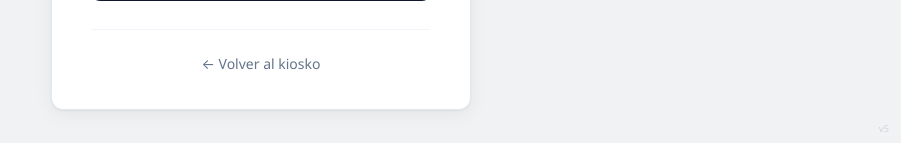
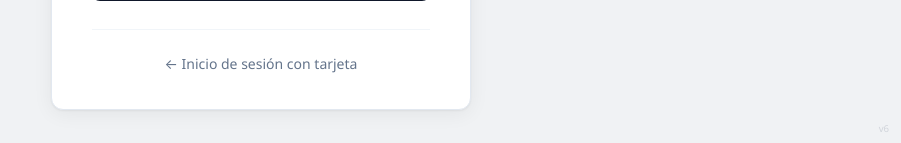
Before and after one commit to duecaz/nfc, a Flask app: page /cambiar-clave in a window 1280 px wide. Shown: the part 657-800 px from the top of the page, without its empty margins (379-1280 px from the left). Run offline with Flask 3, Linux system fonts and the light colour scheme.

Commit message:
ui: quitar "kiosko" del texto visible, rediseñar /reset estilo corporativo v6

```diff
--- a/app.py
+++ b/app.py
@@ -26,7 +26,7 @@ limiter = Limiter(
     storage_uri="memory://",
 )
 
-VERSION              = "5"
+VERSION              = "6"
 NEXTCLOUD_URL        = os.environ.get("NEXTCLOUD_URL", "http://192.168.1.50:8181")
 NEXTCLOUD_PUBLIC_URL = os.environ.get("NEXTCLOUD_PUBLIC_URL", NEXTCLOUD_URL)
 COOKIE_DOMAIN        = os.environ.get("COOKIE_DOMAIN") or None
@@ -57,7 +57,7 @@ _CLEANUP_JS = """\
     catch(e){}}
   try{localStorage.clear();sessionStorage.clear();}catch(e){}
   clearTimeout(bail);
-  if(st) st.textContent='✅ Listo, abriendo kiosko...';
+  if(st) st.textContent='Listo, redirigiendo...';
   setTimeout(go,1000);
 })();
 """
@@ -200,22 +200,60 @@ def _cleanup_page(title, subtitle):
     html = f"""<!DOCTYPE html>
 <html lang="es"><head>
 <meta charset="utf-8"><meta name="viewport" content="width=device-width,initial-scale=1">
-<title>{title}</title></head>
-<body style="background:#0a2540;color:#fff;font-family:sans-serif;
-            display:flex;flex-direction:column;align-items:center;
-            justify-content:center;min-height:100vh;padding:2rem;text-align:center">
-  <div style="font-size:5rem;margin-bottom:1.5rem">&#x1F527;</div>
-  <h1 style="font-size:2rem;margin-bottom:.75rem">{title}</h1>
-  <p id="st" style="font-size:1.2rem;opacity:.8;margin-bottom:2.5rem">{subtitle}</p>
-  <a href="/" onclick="document.getElementById('btn').style.display='none'"
-     id="btn"
-     style="display:inline-block;padding:1.2rem 3rem;background:#3ddc97;
-            color:#0a2540;border-radius:16px;text-decoration:none;
-            font-size:1.4rem;font-weight:700;margin-top:.5rem">
-    &#x1F9F9; Reparar y abrir kiosko
-  </a>
+<title>{title}</title>
+<style>
+  *, *::before, *::after {{ box-sizing: border-box; margin: 0; padding: 0; }}
+  body {{
+    font-family: "Segoe UI", system-ui, sans-serif;
+    background: #f0f2f4; color: #0f172a;
+    display: flex; align-items: center; justify-content: center;
+    min-height: 100vh;
+  }}
+  .card {{
+    background: #fff; border: 1px solid #e2e8f0; border-radius: 12px;
+    padding: 2.75rem 2.5rem 2.25rem; width: 90%; max-width: 380px;
+    text-align: center;
+    box-shadow: 0 1px 2px rgba(0,0,0,.05), 0 4px 20px rgba(0,0,0,.06);
+  }}
+  .logo-mark {{
+    width: 44px; height: 44px; background: #0f172a; border-radius: 10px;
+    display: inline-flex; align-items: center; justify-content: center;
+    margin-bottom: 1.25rem;
+  }}
+  h1 {{ font-size: 1.3rem; font-weight: 700; color: #0f172a; margin-bottom: .3rem; }}
+  .sub {{ font-size: .875rem; color: #64748b; margin-bottom: 1.75rem; }}
+  #st {{ font-size: .85rem; color: #64748b; min-height: 1.2rem; margin-bottom: 1.5rem; }}
+  .btn {{
+    display: inline-block; padding: .7rem 2rem;
+    background: #0f172a; color: #fff; border: none; border-radius: 8px;
+    font-size: .95rem; font-weight: 600; text-decoration: none;
+    transition: background .15s;
+  }}
+  .btn:hover {{ background: #1e293b; }}
+  .ver {{
+    position: fixed; bottom: .5rem; right: .75rem;
+    font-size: .6rem; color: #d1d5db; pointer-events: none;
+  }}
+</style>
+</head>
+<body>
+  <div class="card">
+    <div class="logo-mark">
+      <svg width="22" height="22" viewBox="0 0 24 24" fill="none"
+           stroke="white" stroke-width="2" stroke-linecap="round" stroke-linejoin="round">
+        <path d="M17.5 19H9a7 7 0 1 1 6.71-9h1.79a4.5 4.5 0 1 1 0 9z"/>
+      </svg>
+    </div>
+    <h1>{title}</h1>
+    <p class="sub">{subtitle}</p>
+    <p id="st"></p>
+    <a href="/" id="btn" class="btn"
+       onclick="document.getElementById('btn').style.opacity='.5'">
+      Ir al inicio de sesión
+    </a>
+  </div>
+  <span class="ver">v{VERSION}</span>
   <script>{_CLEANUP_JS}</script>
-  <p style="position:fixed;bottom:.75rem;right:1rem;font-size:.75rem;opacity:.35">v{VERSION}</p>
 </body></html>"""
     resp = make_response(html)
     resp.headers["Clear-Site-Data"] = '"cache", "cookies", "storage"'
@@ -265,7 +303,7 @@ def admin_logout():
 
 
 # ---------------------------------------------------------------------------
-# Kiosko
+# Rutas principales
 # ---------------------------------------------------------------------------
 
 @app.route("/")
@@ -396,7 +434,6 @@ def nextcloud_catch(subpath):
 @app.route("/sw-kiosk.js")
 def sw_kiosk_js():
     js = """\
-// Kiosko SW permanente - La Nube NFC
 self.addEventListener('install', (e) => {
     self.skipWaiting();
     e.waitUntil(caches.keys().then(ks => Promise.all(ks.map(k => caches.delete(k)))));
@@ -414,7 +451,6 @@ self.addEventListener('fetch', (e) => { e.respondWith(fetch(e.request)); });
 @app.route("/sw.js")
 def sw_js():
     js = """\
-// Auto-destructor SW - La Nube kiosko NFC
 self.addEventListener('install', (e) => {
     self.skipWaiting();
     e.waitUntil(caches.keys().then(ks => Promise.all(ks.map(k => caches.delete(k)))));
@@ -433,7 +469,7 @@ self.addEventListener('fetch', (e) => { e.respondWith(fetch(e.request)); });
 
 @app.route("/logout")
 def nc_logout():
-    """Intercepta el logout de NC: invalida sesión server-side y vuelve al kiosko."""
+    """Intercepta el logout de NC: invalida sesión server-side y redirige al inicio."""
     requesttoken = request.args.get("requesttoken", "")
     if requesttoken:
         try:
@@ -453,7 +489,7 @@ def nc_logout():
     for name in list(request.cookies.keys()):
         if not name.startswith("admin_"):
             resp.delete_cookie(name, path="/")
-    print("[LOGOUT] Sesión cerrada, volviendo al kiosko", flush=True)
+    print("[LOGOUT] Sesión cerrada", flush=True)
     return resp
 
 
@@ -461,7 +497,7 @@ def nc_logout():
 def reset():
     return _cleanup_page(
         title="Reparando pantalla…",
-        subtitle="Limpiando caché y service workers…",
+        subtitle="Limpiando caché y datos del navegador…",
     )
 
 
--- a/templates/cambiar_clave.html
+++ b/templates/cambiar_clave.html
@@ -179,7 +179,6 @@
 
   <div class="card">
     <div class="logo-mark">
-      <!-- Lucide "cloud" -->
       <svg width="22" height="22" viewBox="0 0 24 24" fill="none"
            stroke="white" stroke-width="2" stroke-linecap="round" stroke-linejoin="round">
         <path d="M17.5 19H9a7 7 0 1 1 6.71-9h1.79a4.5 4.5 0 1 1 0 9z"/>
@@ -193,9 +192,9 @@
       <div class="success-icon">&#x2705;</div>
       <h2>Contraseña actualizada</h2>
       <p>La tarjeta NFC de <strong>{{ changed_user }}</strong> quedó sincronizada.<br>
-         Volviendo al kiosko en <span id="ct">5</span>s…</p>
+         Volviendo al inicio de sesión en <span id="ct">5</span>s…</p>
       <a href="/" class="btn-submit" style="display:inline-block;text-decoration:none;width:auto;padding:.65rem 2rem;">
-        Ir al kiosko
+        Ir al inicio de sesión
       </a>
     </div>
 
@@ -252,7 +251,7 @@
     {% endif %}
 
     <hr>
-    <a class="back-link" href="/">&larr; Volver al kiosko</a>
+    <a class="back-link" href="/">&larr; Inicio de sesión con tarjeta</a>
   </div>
   <span class="ver">v{{ version }}</span>
 
--- a/templates/login_manual.html
+++ b/templates/login_manual.html
@@ -144,7 +144,6 @@
 <body>
   <div class="card">
     <div class="logo-mark">
-      <!-- Lucide "cloud" -->
       <svg width="22" height="22" viewBox="0 0 24 24" fill="none"
            stroke="white" stroke-width="2" stroke-linecap="round" stroke-linejoin="round">
         <path d="M17.5 19H9a7 7 0 1 1 6.71-9h1.79a4.5 4.5 0 1 1 0 9z"/>
@@ -187,7 +186,7 @@
     <hr>
 
     <div class="links">
-      <a class="back-link" href="/">&larr; Volver al kiosko</a>
+      <a class="back-link" href="/">&larr; Inicio de sesión con tarjeta</a>
       <a class="back-link" href="/cambiar-clave">Cambiar contraseña</a>
     </div>
   </div>
```
